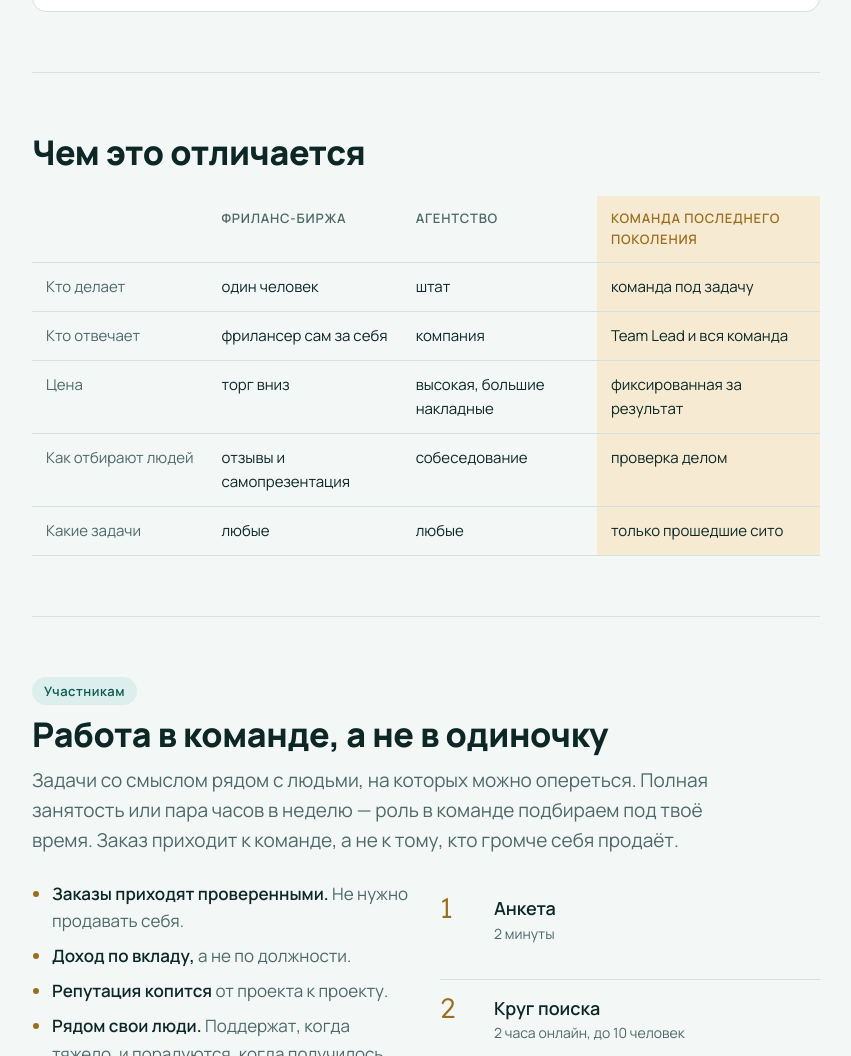
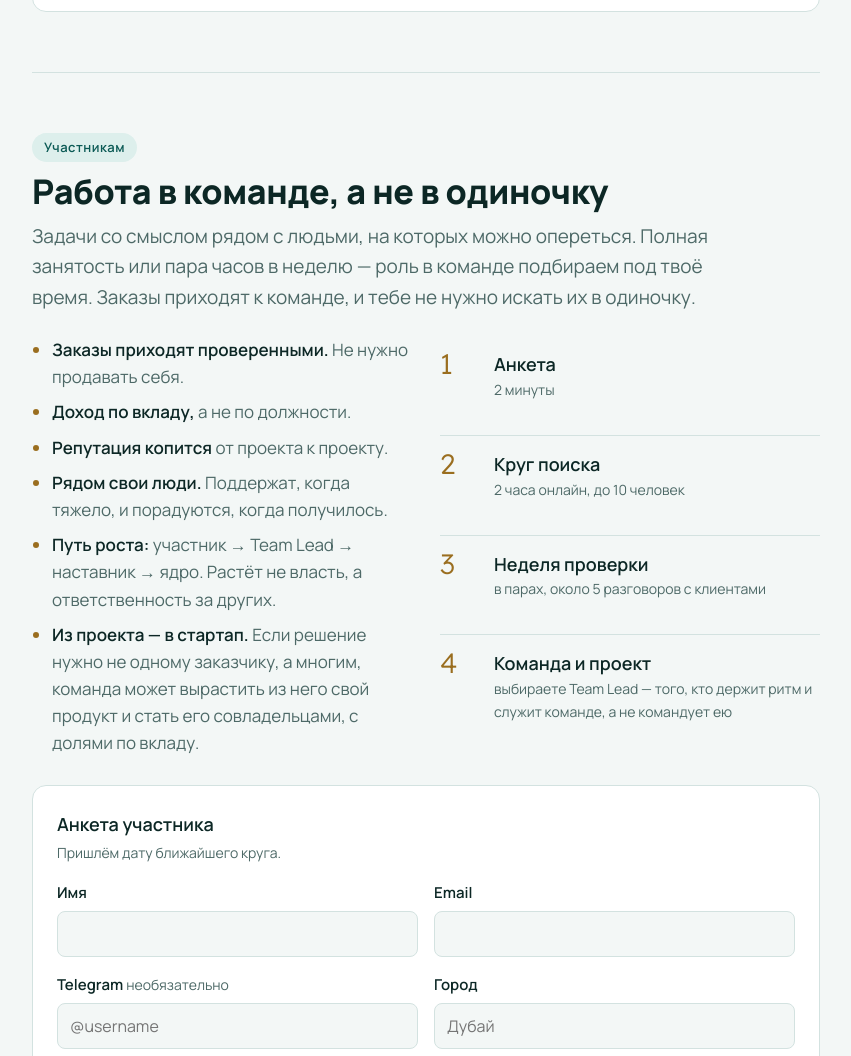
Before and after one commit to amalor-ai/circle, a plain HTML site: page index.html in a window 1280 px wide. Shown: the part 2155-3211 px from the top of the page, without its empty margins (214-1065 px from the left). Drawn offline with Linux system fonts and the light colour scheme.

Commit message:
Drop comparisons with freelancers and agencies
Co-Authored-By: Claude Opus 5.5 <noreply@anthropic.com>
Claude-Session: https://claude.ai/code/session_01TyQH9F93H2uKK4nuHDDbrg

```diff
--- a/index.html
+++ b/index.html
@@ -174,7 +174,7 @@ footer{padding-block:36px 48px;border-top:1px solid var(--line);font-size:14px;c
       <li><b>Цена и срок заранее.</b> Платите за результат, а не за часы.</li>
       <li><b>Отвечает вся команда.</b> Team Lead — ваш единый контакт, но за результат ручается каждый.</li>
       <li><b>Оплата по этапам.</b> Этап не принят — команда доделывает за свой счёт.</li>
-      <li><b>Несколько специальностей сразу.</b> Не нужно искать пятерых фрилансеров.</li>
+      <li><b>Несколько специальностей в одной команде,</b> которая уже умеет работать вместе.</li>
     </ul>
     <ol class="steps">
       <li><span class="num">1</span><div><h3>Заявка</h3><p class="when">2 минуты</p></div></li>
@@ -211,29 +211,12 @@ footer{padding-block:36px 48px;border-top:1px solid var(--line);font-size:14px;c
   </div>
 </section>
 
-<!-- СРАВНЕНИЕ -->
-<section>
-  <div class="head"><h2>Чем это отличается</h2></div>
-  <div class="tbl">
-    <table>
-      <thead><tr><th></th><th>Фриланс-биржа</th><th>Агентство</th><th class="us">Команда последнего поколения</th></tr></thead>
-      <tbody>
-        <tr><td>Кто делает</td><td>один человек</td><td>штат</td><td class="us">команда под задачу</td></tr>
-        <tr><td>Кто отвечает</td><td>фрилансер сам за себя</td><td>компания</td><td class="us">Team Lead и вся команда</td></tr>
-        <tr><td>Цена</td><td>торг вниз</td><td>высокая, большие накладные</td><td class="us">фиксированная за результат</td></tr>
-        <tr><td>Как отбирают людей</td><td>отзывы и самопрезентация</td><td>собеседование</td><td class="us">проверка делом</td></tr>
-        <tr><td>Какие задачи</td><td>любые</td><td>любые</td><td class="us">только прошедшие сито</td></tr>
-      </tbody>
-    </table>
-  </div>
-</section>
-
 <!-- ИСПОЛНИТЕЛИ -->
 <section id="members">
   <div class="head">
     <span class="who">Участникам</span>
     <h2>Работа в команде, а не в одиночку</h2>
-    <p class="lead">Задачи со смыслом рядом с людьми, на которых можно опереться. Полная занятость или пара часов в неделю — роль в команде подбираем под твоё время. Заказ приходит к команде, а не к тому, кто громче себя продаёт.</p>
+    <p class="lead">Задачи со смыслом рядом с людьми, на которых можно опереться. Полная занятость или пара часов в неделю — роль в команде подбираем под твоё время. Заказы приходят к команде, и тебе не нужно искать их в одиночку.</p>
   </div>
   <div class="cols">
     <ul class="ticks">
```
